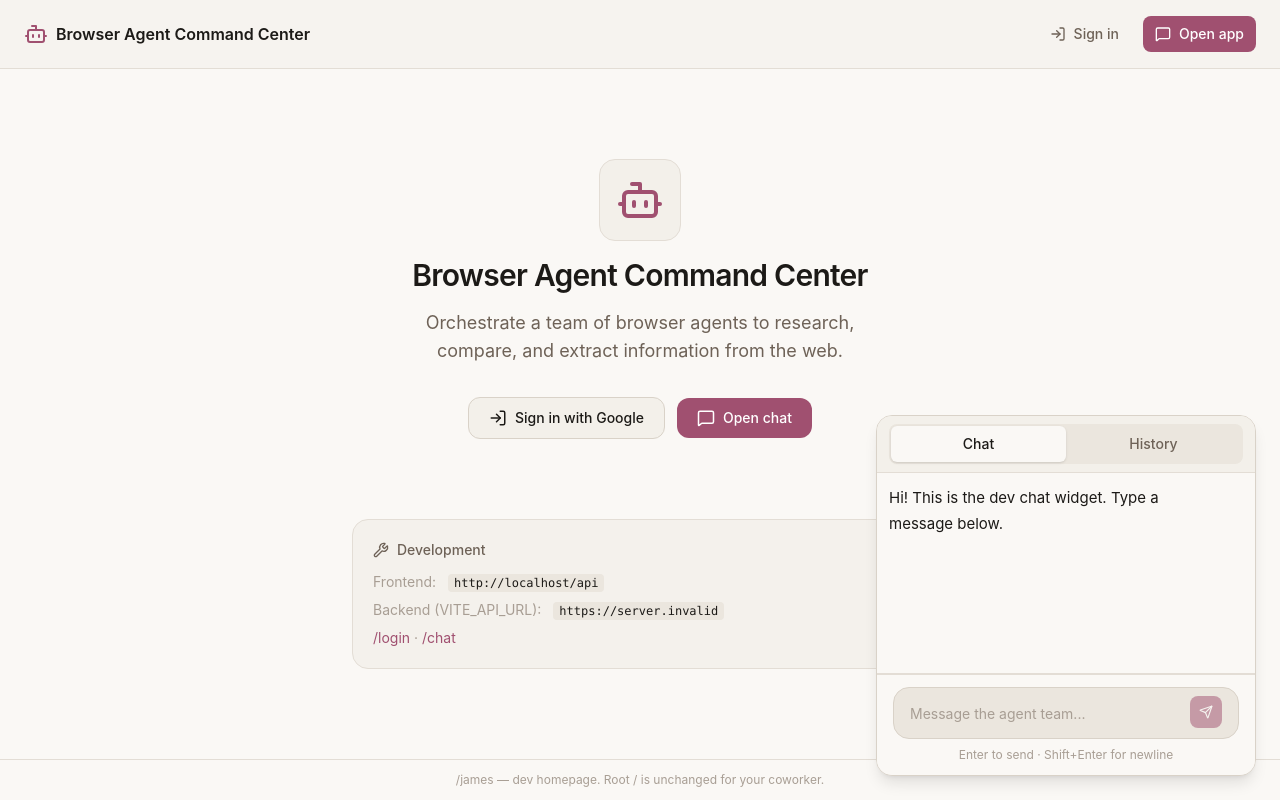
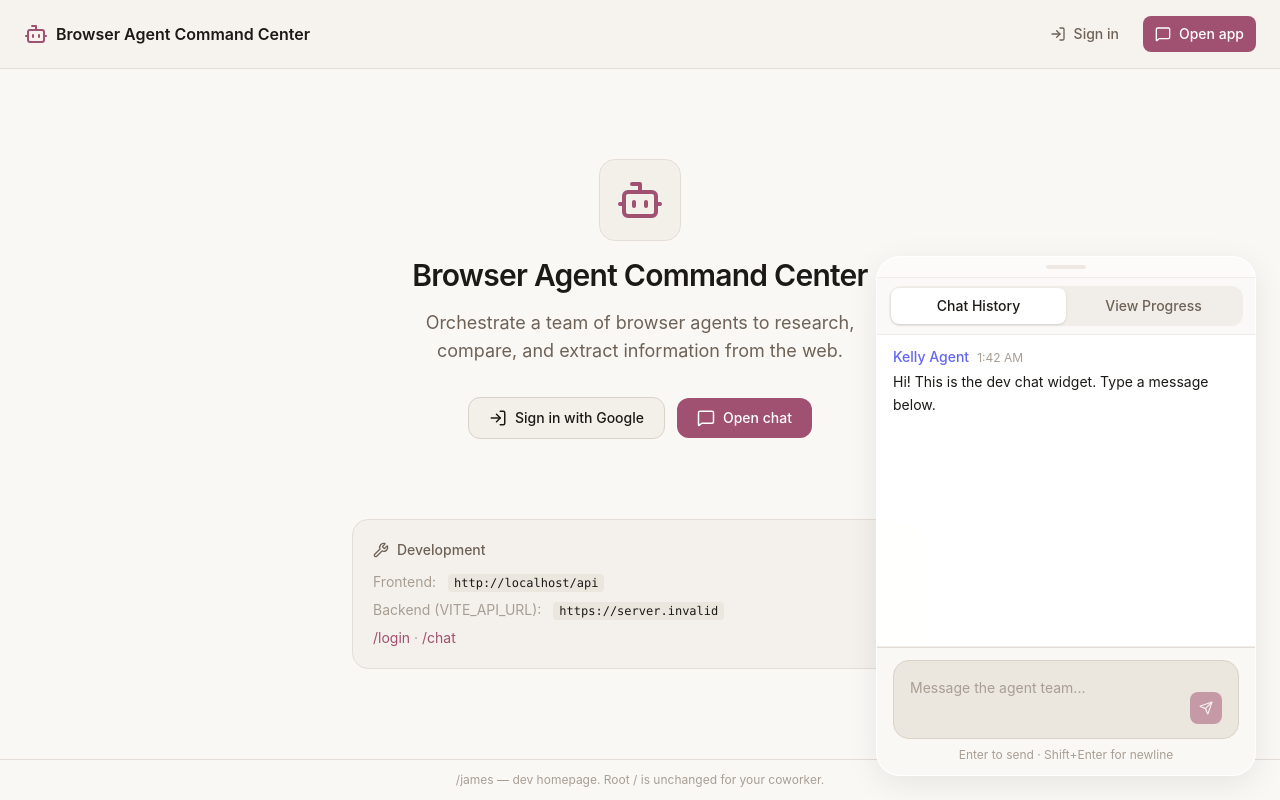
Before and after one commit to trentshaines/browser-agent-team-command-center, a SvelteKit app in the folder frontend/: page /james in a window 1280 px wide. Built offline with nearby package versions, Linux system fonts and the light colour scheme; no server answers.

Commit message:
floating chat widiget

```diff
--- /dev/null
+++ b/frontend/src/lib/chat/FloatingChatWidget.svelte
@@ -0,0 +1,145 @@
+<script lang="ts">
+  import ChatInput from '$lib/components/ChatInput.svelte';
+  import WidgetMessageBubble from './WidgetMessageBubble.svelte';
+  import type { WidgetMessage } from './types';
+
+  const WIDGET_MIN_W = 320;
+  const WIDGET_MAX_W = 640;
+  const WIDGET_MIN_H = 360;
+  const WIDGET_MAX_H = 85; // vh
+
+  type TabId = 'chat' | 'history';
+
+  let activeTab = $state<TabId>('chat');
+  let widgetW = $state(380);
+  let widgetH = $state(520);
+  let resizeStart = $state<{ x: number; y: number; w: number; h: number } | null>(null);
+
+  const AGENT_NAMES = ['Kelly Agent', 'James Agent'] as const;
+  let agentIndex = $state(0);
+
+  let chatMessages = $state<WidgetMessage[]>([
+    {
+      id: '1',
+      role: 'assistant',
+      content: 'Hi! This is the dev chat widget. Type a message below.',
+      created_at: new Date().toISOString(),
+      senderName: 'Kelly Agent',
+    },
+  ]);
+
+  function onWidgetResizeDown(e: PointerEvent) {
+    e.preventDefault();
+    resizeStart = { x: e.clientX, y: e.clientY, w: widgetW, h: widgetH };
+    (e.currentTarget as HTMLElement).setPointerCapture(e.pointerId);
+  }
+
+  function onWidgetResizeMove(e: PointerEvent) {
+    if (!resizeStart) return;
+    const dx = e.clientX - resizeStart.x;
+    const dy = e.clientY - resizeStart.y;
+    widgetW = Math.min(WIDGET_MAX_W, Math.max(WIDGET_MIN_W, resizeStart.w + dx));
+    widgetH = Math.min(
+      window.innerHeight * (WIDGET_MAX_H / 100),
+      Math.max(WIDGET_MIN_H, resizeStart.h - dy)
+    );
+  }
+
+  function onWidgetResizeUp(e: PointerEvent) {
+    resizeStart = null;
+    (e.currentTarget as HTMLElement).releasePointerCapture(e.pointerId);
+  }
+
+  function sendMessage(content: string) {
+    const userMsg: WidgetMessage = {
+      id: crypto.randomUUID(),
+      role: 'user',
+      content,
+      created_at: new Date().toISOString(),
+    };
+    chatMessages = [...chatMessages, userMsg];
+    const name = AGENT_NAMES[agentIndex % AGENT_NAMES.length];
+    agentIndex += 1;
+    const assistantMsg: WidgetMessage = {
+      id: crypto.randomUUID(),
+      role: 'assistant',
+      content: `You said: "${content}" — (widget is local-only, no backend.)`,
+      created_at: new Date().toISOString(),
+      senderName: name,
+    };
+    chatMessages = [...chatMessages, assistantMsg];
+  }
+</script>
+
+<div
+  class="fixed bottom-6 right-6 flex flex-col rounded-3xl border border-white/60 bg-white/95 shadow-[0_8px_32px_rgba(0,0,0,0.08)] overflow-hidden z-50 backdrop-blur-sm transition-shadow duration-200 hover:shadow-[0_12px_40px_rgba(0,0,0,0.12)]"
+  style="width: {widgetW}px; height: {widgetH}px"
+>
+  <!-- Resize handle at top -->
+  <div
+    role="separator"
+    aria-label="Resize chat widget"
+    class="shrink-0 flex justify-center py-2 cursor-n-resize touch-none select-none text-border-subtle hover:text-border bg-surface/30 border-b border-border-subtle/50"
+    onpointerdown={onWidgetResizeDown}
+    onpointermove={onWidgetResizeMove}
+    onpointerup={onWidgetResizeUp}
+    onpointercancel={onWidgetResizeUp}
+  >
+    <div class="w-10 h-1 rounded-full bg-current/60 hover:bg-current transition-colors"></div>
+  </div>
+
+  <!-- Tabs -->
+  <header class="shrink-0 border-b border-border-subtle/50 bg-surface/40 px-3 py-2">
+    <div class="flex rounded-xl bg-surface-hover/60 p-0.5" role="tablist">
+      <button
+        type="button"
+        role="tab"
+        aria-selected={activeTab === 'chat'}
+        class="flex-1 py-2 px-3 rounded-lg text-sm font-medium transition-colors {activeTab ===
+        'chat'
+          ? 'bg-white text-text shadow-sm'
+          : 'text-text-muted hover:text-text'}"
+        onclick={() => (activeTab = 'chat')}
+      >
+        Chat History
+      </button>
+      <button
+        type="button"
+        role="tab"
+        aria-selected={activeTab === 'history'}
+        class="flex-1 py-2 px-3 rounded-lg text-sm font-medium transition-colors {activeTab ===
+        'history'
+          ? 'bg-white text-text shadow-sm'
+          : 'text-text-muted hover:text-text'}"
+        onclick={() => (activeTab = 'history')}
+      >
+        View Progress
+      </button>
+    </div>
+  </header>
+
+  <!-- Content -->
+  <div class="flex-1 flex flex-col min-h-0">
+    {#if activeTab === 'chat'}
+      <div
+        class="flex-1 overflow-y-auto px-4 py-3 flex flex-col min-h-[200px] bg-transparent"
+      >
+        {#each chatMessages as msg (msg.id)}
+          <WidgetMessageBubble message={msg} senderName={msg.senderName} />
+        {/each}
+      </div>
+      <div class="shrink-0 border-t border-border-subtle/50 bg-surface/30">
+        <ChatInput onsubmit={sendMessage} />
+      </div>
+    {:else}
+      <div
+        class="flex-1 overflow-y-auto px-3 py-4 text-sm text-text-muted text-center"
+      >
+        <p>View Progress</p>
+        <p class="mt-2 text-text-faint text-xs">
+          Progress and run status will appear here.
+        </p>
+      </div>
+    {/if}
+  </div>
+</div>
--- /dev/null
+++ b/frontend/src/lib/chat/WidgetMessageBubble.svelte
@@ -0,0 +1,48 @@
+<script lang="ts">
+  import type { Message } from '$lib/api';
+
+  let {
+    message,
+    senderName,
+  }: {
+    message: Message;
+    senderName?: string;
+  } = $props();
+
+  const displayName = $derived(
+    senderName ?? (message.role === 'user' ? 'You' : 'Assistant')
+  );
+
+  const timeStr = $derived.by(() => {
+    try {
+      const d = new Date(message.created_at);
+      return d.toLocaleTimeString(undefined, { hour: 'numeric', minute: '2-digit', hour12: true });
+    } catch {
+      return '';
+    }
+  });
+
+  const nameColorClass = $derived(
+    message.role === 'user'
+      ? 'text-text font-medium'
+      : displayName === 'Kelly Agent'
+        ? 'text-[#6366f1] font-medium'
+        : displayName === 'James Agent'
+          ? 'text-[#dc2626] font-medium'
+          : 'text-accent font-medium'
+  );
+</script>
+
+<div
+  class="mb-4 {message.role === 'user'
+    ? 'rounded-2xl bg-surface-hover/60 px-3 py-2.5'
+    : ''}"
+>
+  <div class="flex flex-wrap items-baseline gap-2 text-sm">
+    <span class={nameColorClass}>{displayName}</span>
+    <span class="text-text-faint text-xs shrink-0">{timeStr}</span>
+  </div>
+  <p class="text-text text-sm mt-1 whitespace-pre-wrap leading-relaxed {message.role === 'user' ? '' : 'pl-0'}">
+    {message.content}
+  </p>
+</div>
--- /dev/null
+++ b/frontend/src/lib/chat/index.ts
@@ -0,0 +1,2 @@
+export { default as FloatingChatWidget } from './FloatingChatWidget.svelte';
+export type { WidgetMessage } from './types';
--- /dev/null
+++ b/frontend/src/lib/chat/types.ts
@@ -0,0 +1,3 @@
+import type { Message } from '$lib/api';
+
+export type WidgetMessage = Message & { senderName?: string };
--- a/frontend/src/lib/components/ChatInput.svelte
+++ b/frontend/src/lib/components/ChatInput.svelte
@@ -43,15 +43,15 @@
 </script>
 
 <div class="border-t border-border-subtle bg-background px-4 py-3">
-  <div class="max-w-3xl mx-auto">
-    <div class="flex items-end gap-2 bg-surface-hover border border-border rounded-2xl px-4 py-2 focus-within:border-border transition-colors">
+  <div class="max-w-3xl mx-auto transition-shadow duration-200 hover:shadow-lg rounded-2xl">
+    <div class="flex items-end gap-2 bg-surface-hover border border-border rounded-2xl px-4 py-3 focus-within:border-accent transition-colors min-h-16">
       <textarea
         bind:this={textarea}
         bind:value
         onkeydown={onkeydown}
         oninput={autoresize}
         placeholder="Message the agent team..."
-        rows="1"
+        rows="2"
         disabled={disabled && !streaming}
         class={cn(
           'flex-1 bg-transparent text-sm text-text placeholder:text-text-faint resize-none outline-none py-1 max-h-[200px] leading-relaxed',
--- a/frontend/src/routes/james/+page.svelte
+++ b/frontend/src/routes/james/+page.svelte
@@ -6,45 +6,13 @@
     MessageSquareIcon,
     WrenchIcon,
   } from "lucide-svelte";
-  import MessageBubble from "$lib/components/MessageBubble.svelte";
-  import ChatInput from "$lib/components/ChatInput.svelte";
-  import type { Message } from "$lib/api";
+  import { FloatingChatWidget } from "$lib/chat";
 
   const apiUrl = $derived($page.url.origin + "/api");
   const backendUrl =
     typeof import.meta.env !== "undefined"
       ? (import.meta.env.VITE_API_URL ?? "http://localhost:8000")
       : "";
-
-  // Floating chat widget
-  type TabId = "chat" | "history";
-  let activeTab = $state<TabId>("chat");
-  let chatMessages = $state<Message[]>([
-    {
-      id: "1",
-      role: "assistant",
-      content: "Hi! This is the dev chat widget. Type a message below.",
-      created_at: new Date().toISOString(),
-    },
-  ]);
-
-  function sendMessage(content: string) {
-    const userMsg: Message = {
-      id: crypto.randomUUID(),
-      role: "user",
-      content,
-      created_at: new Date().toISOString(),
-    };
-    chatMessages = [...chatMessages, userMsg];
-    // Placeholder assistant reply for demo
-    const assistantMsg: Message = {
-      id: crypto.randomUUID(),
-      role: "assistant",
-      content: `You said: "${content}" — (widget is local-only, no backend.)`,
-      created_at: new Date().toISOString(),
-    };
-    chatMessages = [...chatMessages, assistantMsg];
-  }
 </script>
 
 <svelte:head>
@@ -150,63 +118,5 @@
     /james — dev homepage. Root / is unchanged for your coworker.
   </footer>
 
-  <!-- Floating chat widget -->
-  <div
-    class="fixed bottom-6 right-6 w-[380px] max-h-[520px] flex flex-col rounded-2xl border border-border bg-background shadow-lg overflow-hidden z-50"
-  >
-    <!-- Header with tabs -->
-    <header class="shrink-0 border-b border-border-subtle bg-surface px-3 py-2">
-      <div class="flex rounded-lg bg-surface-hover p-0.5" role="tablist">
-        <button
-          type="button"
-          role="tab"
-          aria-selected={activeTab === "chat"}
-          class="flex-1 py-2 px-3 rounded-md text-sm font-medium transition-colors {activeTab ===
-          'chat'
-            ? 'bg-background text-text shadow-sm'
-            : 'text-text-muted hover:text-text'}"
-          onclick={() => (activeTab = "chat")}
-        >
-          Chat
-        </button>
-        <button
-          type="button"
-          role="tab"
-          aria-selected={activeTab === "history"}
-          class="flex-1 py-2 px-3 rounded-md text-sm font-medium transition-colors {activeTab ===
-          'history'
-            ? 'bg-background text-text shadow-sm'
-            : 'text-text-muted hover:text-text'}"
-          onclick={() => (activeTab = "history")}
-        >
-          History
-        </button>
-      </div>
-    </header>
-
-    <!-- Middle: chat display or history -->
-    <div class="flex-1 flex flex-col min-h-0">
-      {#if activeTab === "chat"}
-        <div
-          class="flex-1 overflow-y-auto px-3 py-3 flex flex-col gap-1 min-h-[200px]"
-        >
-          {#each chatMessages as msg (msg.id)}
-            <MessageBubble message={msg} />
-          {/each}
-        </div>
-        <div class="shrink-0 border-t border-border-subtle">
-          <ChatInput onsubmit={sendMessage} />
-        </div>
-      {:else}
-        <div
-          class="flex-1 overflow-y-auto px-3 py-4 text-sm text-text-muted text-center"
-        >
-          <p>No history yet.</p>
-          <p class="mt-2 text-text-faint text-xs">
-            Switch to Chat to send messages.
-          </p>
-        </div>
-      {/if}
-    </div>
-  </div>
+  <FloatingChatWidget />
 </div>
```
